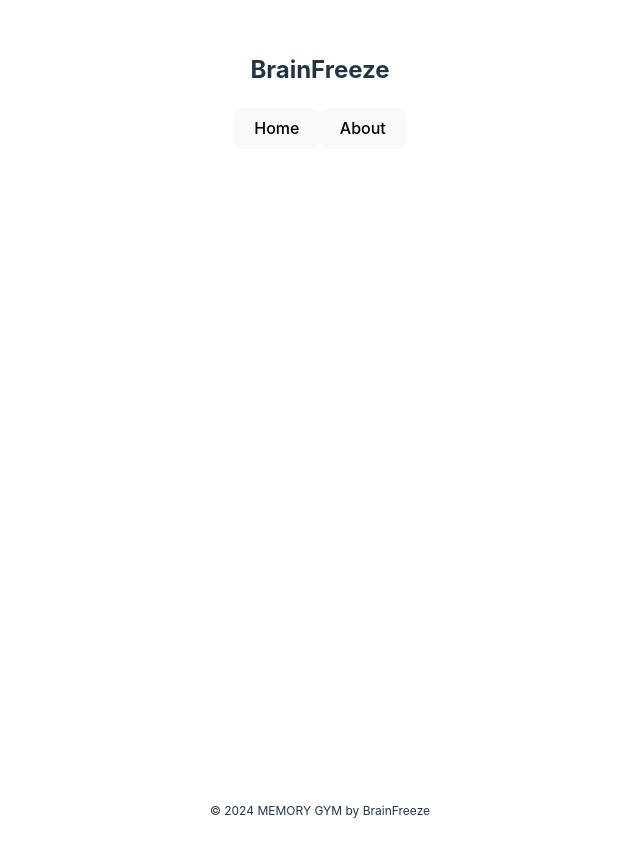
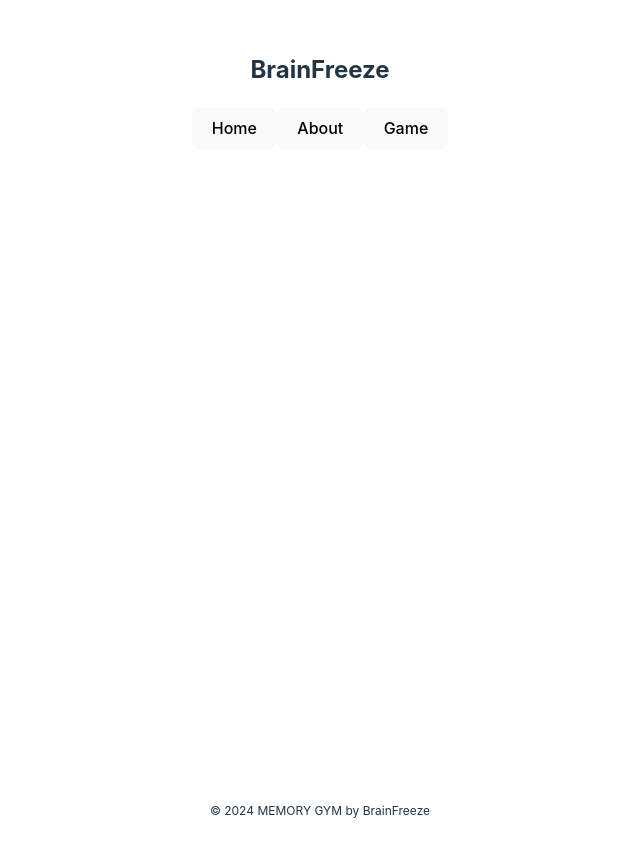
Before and after one commit to Ni7aspinner/BRAIN_FREEZE, a React (Vite) app in the folder brainfreeze/: page / in a window 1280 px wide. Shown: the top 856 px of the page, without its empty margins (320-960 px from the left). Built offline with nearby package versions, Linux system fonts and the light colour scheme.

Commit message:
Pridetas experimentinis page'as pasizaidimui, kadangi cia vps pieva man

```diff
--- a/brainfreeze/src/Header.tsx
+++ b/brainfreeze/src/Header.tsx
@@ -1,5 +1,6 @@
 import { useState } from "react";
 import About from "./pages/About";
+import Game from "./pages/Game";
 
 function Header() {
     const [currentPage, setCurrentPage] = useState('home');
@@ -7,16 +8,19 @@ function Header() {
     // Handler functions to switch between pages
     const goToHome = () => setCurrentPage('home');
     const goToAbout = () => setCurrentPage('about');
+    const goToGame = () => setCurrentPage('game');
     return(
         <header>
             <h2>BrainFreeze</h2>
             <nav>
                 <button onClick={goToHome}>Home</button>
                 <button onClick={goToAbout}>About</button>
+                <button onClick={goToGame}>Game</button>
             </nav>
 
             <main>
                 {currentPage === 'about' && <About></About>}
+                {currentPage === 'game' && <Game></Game>}
             </main>
         </header>
     );
```
Also changed, not shown: 1 other file (tests, documents, lock files or other folders).
